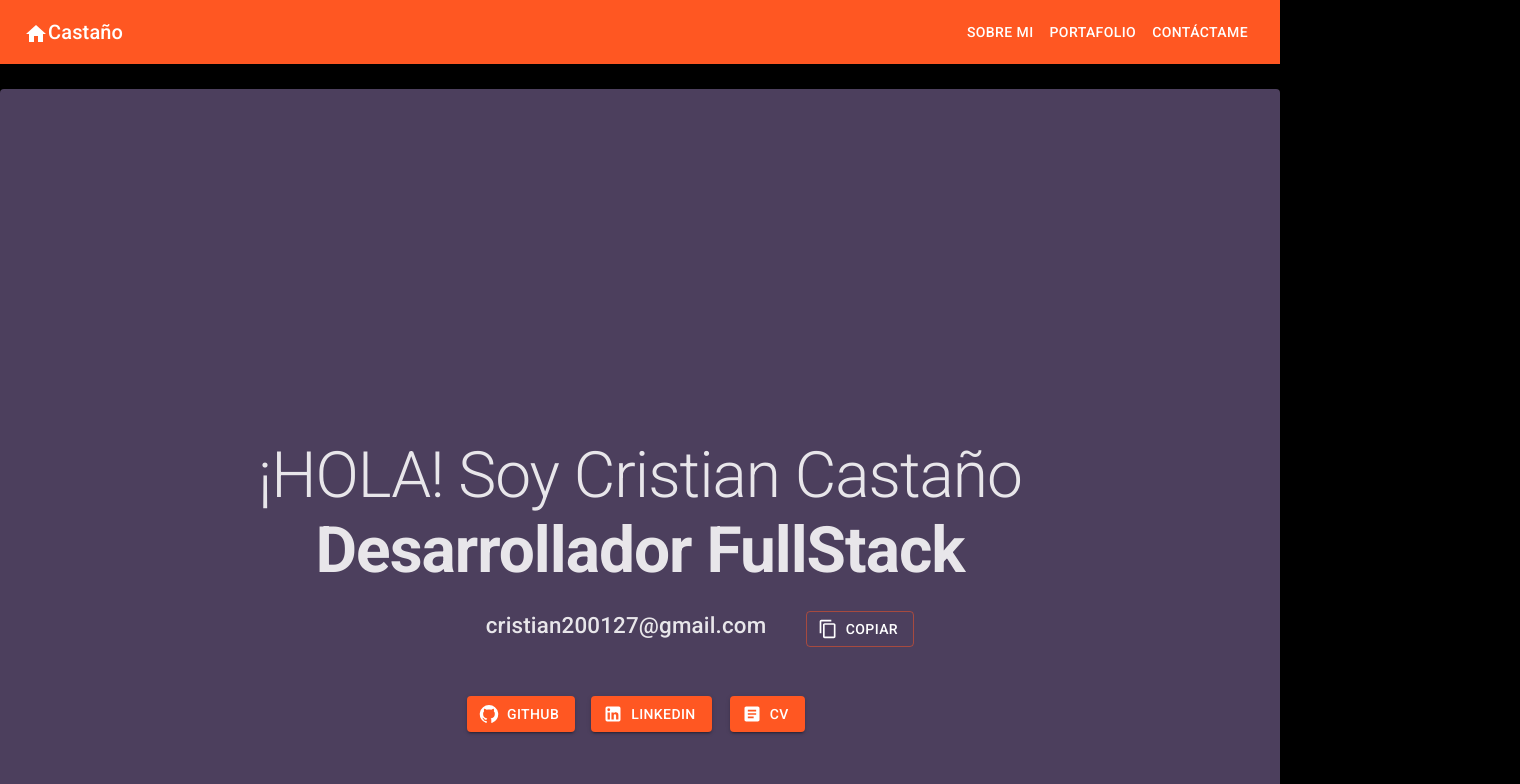
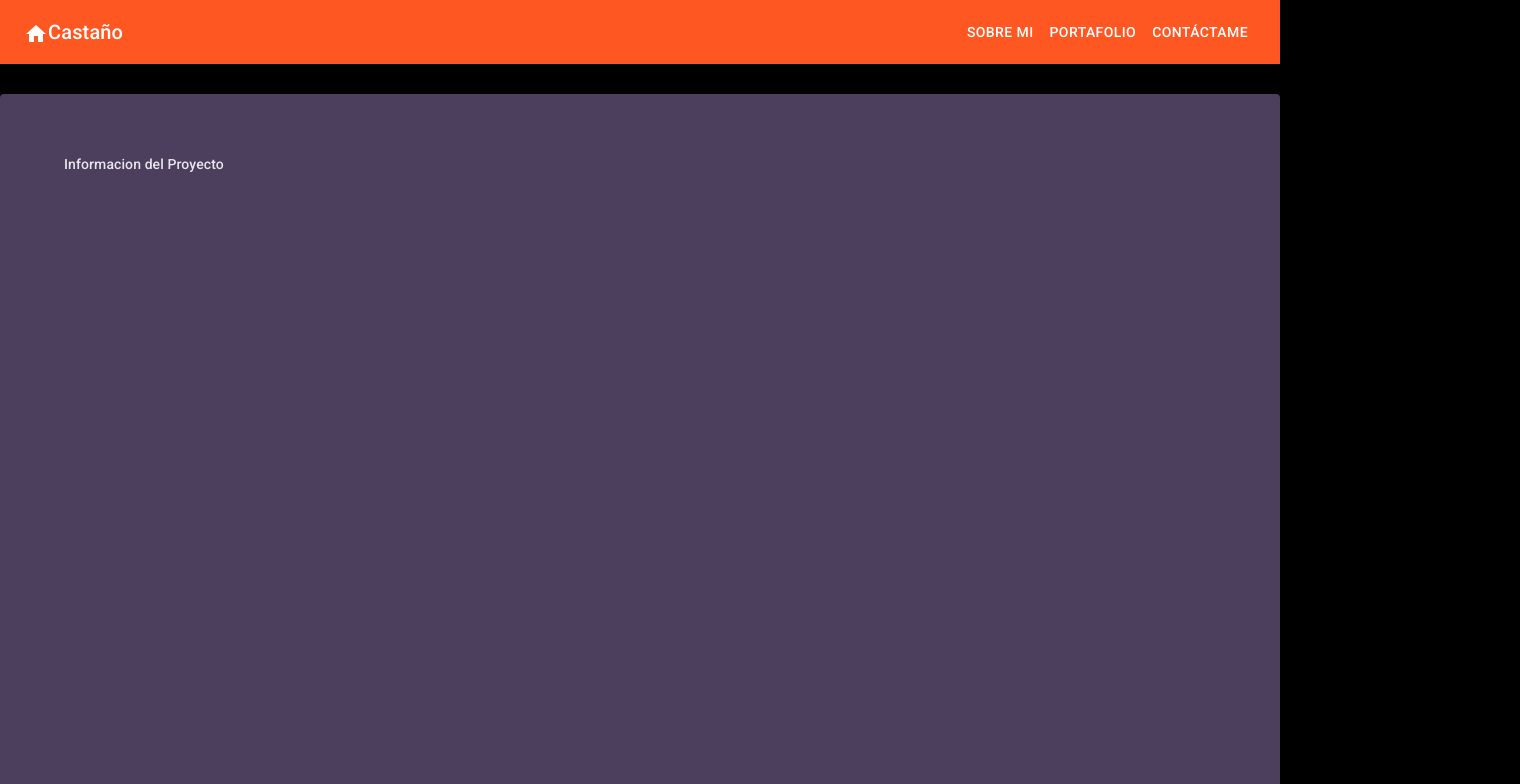
Before and after one commit to CristianSk23/Portafolio, a React (Vite) app: page /info in a window 1280 px wide. Shown: the top 784 px of the page, 1520 px wide, since content can reach past the window. Built offline with nearby package versions, Linux system fonts and the light colour scheme.

Commit message:
Page info Jobs

```diff
--- a/package.json
+++ b/package.json
@@ -20,7 +20,7 @@
     "react": "^18.2.0",
     "react-dom": "^18.2.0",
     "react-icons": "^4.12.0",
-    "react-router-dom": "^6.21.1",
+    "react-router-dom": "^6.21.2",
     "react-slick": "^0.29.0"
   },
   "devDependencies": {
--- a/src/App.jsx
+++ b/src/App.jsx
@@ -11,6 +11,8 @@ import ConnectWithoutContactIcon from "@mui/icons-material/ConnectWithoutContact
 
 import Contact from "./components/contactMe/contact";
 import "./StylesA.css";
+import { Route, Routes, useLocation, useNavigate } from "react-router-dom";
+
 function App() {
   const navArrayLinks = [
     {
@@ -30,10 +32,20 @@ function App() {
     },
   ];
 
+  const navigate = useNavigate();
+  const location = useLocation();
+
+  const handleNavigation = (path) => {
+    navigate(path);
+  };
+
+  const hideDivs = location.pathname === "/info";
+
   return (
     <>
-      <NavBar navArrayLinks={navArrayLinks} />
-
+      <NavBar navArrayLinks={navArrayLinks} onNavigate={handleNavigation} />
+      {!hideDivs && (
+        <>
           <div id="/">
             <Home />
           </div>
@@ -47,6 +59,12 @@ function App() {
             <Contact />
           </div>
         </>
+      )}
+
+      <Routes>
+        <Route path="/info" element={<InfoJobs />} />
+      </Routes>
+    </>
   );
 }
 
--- a/src/components/InfoJobs/infoJobs.jsx
+++ b/src/components/InfoJobs/infoJobs.jsx
@@ -1,16 +1,26 @@
-import { Box, Container, Paper, Typography } from '@mui/material'
-import React from 'react'
+import { Box, Container, Paper, Typography } from "@mui/material";
+import React from "react";
 
 const InfoJobs = () => {
   return (
     <Paper>
-        <Container>
-            <Box>
-                <Typography variant='subtitle2'>Informacion del Proyecto</Typography>
-            </Box>
-        </Container>
+      <Container>
+        <Box
+          sx={{
+            height: "1080px",
+            marginTop: "30px",
+            paddingTop: "60px",
+            borderWidth: "60px ",
+            "@media (max-width:600px)": {
+              height: "1450px",
+            },
+          }}
+        >
+          <Typography variant="subtitle2">Informacion del Proyecto</Typography>
+        </Box>
+      </Container>
     </Paper>
-  )
-}
+  );
+};
 
-export default InfoJobs
+export default InfoJobs;
--- a/src/components/Jobs/jobs.jsx
+++ b/src/components/Jobs/jobs.jsx
@@ -12,19 +12,22 @@ import {
   Button,
   Grid,
 } from "@mui/material";
+// Import of images for the card
+//* Images the TechNook web
 import imageTech1 from "../Design/Tech/ft1.jpg";
 import imageTech2 from "../Design/Tech/ft2.jpg";
 import imageTech3 from "../Design/Tech/ft3.jpg";
-
+//* Images the web of videogames
 import imageVg1 from "../Design/Tech/ft4VG.jpg";
 import imageVg2 from "../Design/Tech/ft5VG.jpg";
 import imageVg3 from "../Design/Tech/ft6VG.jpg";
-
+//* Game developer Images
 import imageGD1 from "../Design/Tech/ft7GD.jpg";
 import imageGD2 from "../Design/Tech/ft9GD.jpg";
 import imageGD3 from "../Design/Tech/ft10GD.jpg";
 
-//import imageVg from "../Design/Tech/ft4VG.jpg";
+import InfoJobs from "../InfoJobs/infoJobs";
+import { Link } from "react-router-dom";
 
 const Jobs = () => {
   const infoJobs = [
@@ -151,7 +154,9 @@ const Jobs = () => {
                     </Typography>
                   </CardContent>
                   <CardActions>
-                    <Button size="small">Mas info</Button>
+                    <Link to="/info">
+                      <Button size="small">Mas info</Button>
+                    </Link>
                   </CardActions>
                 </Card>
               </Grid>
```
Also changed, not shown: 1 other file (tests, documents, lock files or other folders). Lines whose indentation alone changed are shown as unchanged.
